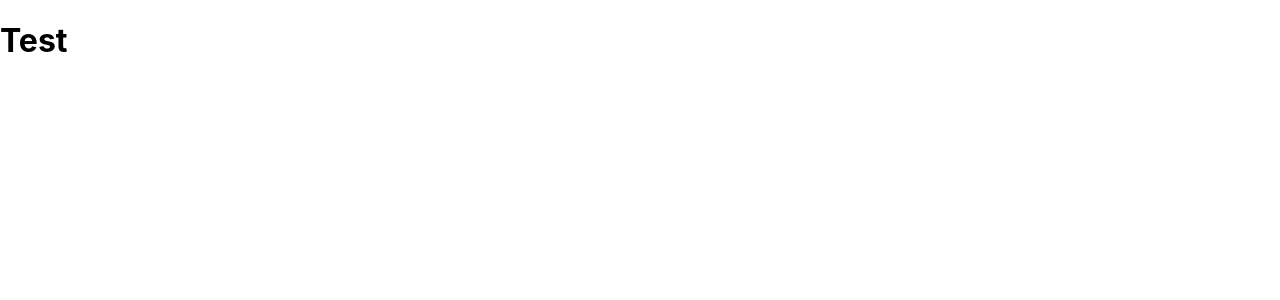
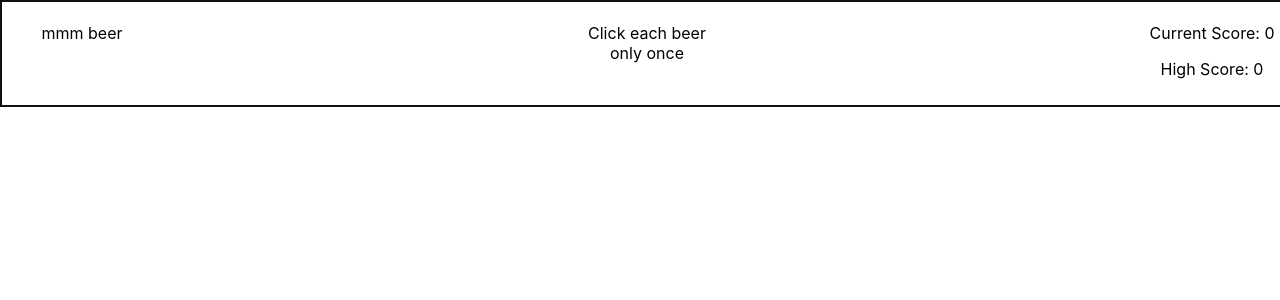
Before and after one commit to DustinG27/react-game, a React (Create React App) app: page / in a window 1280 px wide. Shown: the top 300 px of the page. Built offline with nearby package versions, Linux system fonts and the light colour scheme.

Commit message:
basic header

```diff
--- a/src/components/Header/index.js
+++ b/src/components/Header/index.js
@@ -2,7 +2,18 @@ import React from "react";
 import "./style.css";
 
 function Header(props) {
-  return <h1 className="title">Test</h1>;
+  return <div className="header">
+      <div className="title">
+          <p>mmm beer</p>
+      </div>
+      <div className="info">
+        <p>Click each beer only once</p>
+      </div>
+      <div className="counter">
+        <p>Current Score: 0</p>
+        <p>High Score: 0</p>
+      </div>
+  </div>;
 }
 
 export default Header;
--- a/src/components/Header/style.css
+++ b/src/components/Header/style.css
@@ -0,0 +1,23 @@
+.header {
+  width: 100%;
+  margin: 0px;
+  padding: 5px;
+  display: flex;
+  justify-content: space-between;
+  border: 2px solid #101010;
+}
+
+.title,
+.info,
+.counter {
+  width: 150px;
+  height: 93px;
+  text-align: center;
+}
+
+.title p,
+.info p,
+.counter p {
+  top: 50%;
+  left: 50%;
+}
```
Also changed, not shown: src/components/Wrapper/index.js (+10 -0 lines).
